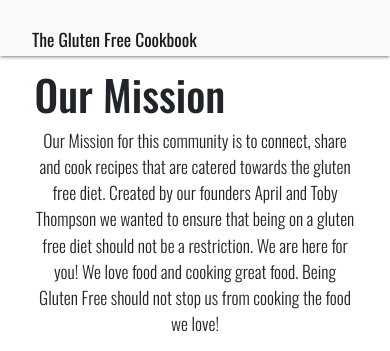
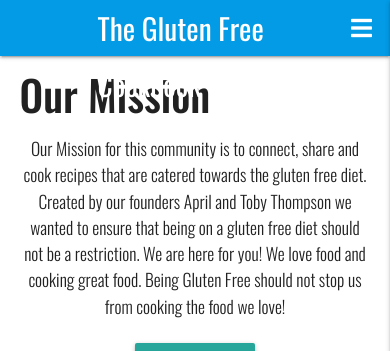
Before and after one commit to aprilha3097/The-Gluten-Free-Blog, a Flask app: page /about in a window 390 px wide. Shown: the top 351 px of the page. Run offline with Flask 2, Linux system fonts and the light colour scheme; the visitor is signed in with stand-in values (Sample User, id 1); some libraries are stand-ins or nearby versions.

Commit message:
Refactored navbar - removed boostrap elements - add mobile collapsible bar when in mobile view

```diff
--- a/static/script.js
+++ b/static/script.js
@@ -6,4 +6,5 @@ $(function () {
         var $self = $(this);
         $self.before($self.prev('table').clone().find("input:text").val("").end());
    });
+    $('.sidenav').sidenav({edge: "right"});
 });
--- a/templates/base.html
+++ b/templates/base.html
@@ -4,9 +4,6 @@
 <head>
     <meta charset="UTF-8">
     <meta name="viewport" content="width=device-width, initial-scale=1.0">
-	<!-- Bootstrap -->
-	<link rel="stylesheet" href="https://cdn.jsdelivr.net/npm/bootstrap@4.5.3/dist/css/bootstrap.min.css"
-    integrity="sha384-TX8t27EcRE3e/ihU7zmQxVncDAy5uIKz4rEkgIXeMed4M0jlfIDPvg6uqKI2xXr2" crossorigin="anonymous" type="text/css">
     <!-- Font Awesome -->
     <link rel="stylesheet" href="https://use.fontawesome.com/releases/v5.15.1/css/all.css"
         integrity="sha384-vp86vTRFVJgpjF9jiIGPEEqYqlDwgyBgEF109VFjmqGmIY/Y4HV4d3Gp2irVfcrp" crossorigin="anonymous">
@@ -21,28 +18,42 @@
 </head>
 
 <body>
+    <header>
 	    <!-- Top Navbar -->
-		<nav class="navbar navbar-expand-lg sticky-top navbar-light bg-light">
-			<div class="container">
-				<a class="navbar-brand" href="{{ url_for('index') }}">The Gluten Free Cookbook</a>
-			</div>
-			<div class="collapse navbar-collapse" id="navbarNavAltMarkup">
-				<div class="navbar-nav">
-					<a class="nav-link" href="{{ url_for('index') }}">Home</a>
-                    <a class="nav-link" href="{{ url_for('about') }}">About</a>
-                    <a class="nav-link" href="{{ url_for('recipes') }}">View Recipes</a>
+		<nav class="nav-extended text-shadow light-blue darken-1">
+			<div class="nav-wrapper">
+                <a class="brand-logo" href="{{ url_for('index') }}">The Gluten Free Cookbook</a>
+                <a href="#" data-target="mobile-demo" class="sidenav-trigger right"><i class="fas fa-bars"></i></a>
+				<ul class="right hide-on-med-and-down">
+					<li><a href="{{ url_for('index') }}">Home</a></li>
+                    <li><a href="{{ url_for('about') }}">About</a></li>
+                    <li><a href="{{ url_for('recipes') }}">View Recipes</a></li>
                     {% if session.user %}
-                        <a class="nav-link" href="{{ url_for('add_recipe') }}">Add Recipe</a>
-                        <a class="nav-link" href="{{ url_for('cookbook') }}">My Cookbook</a>
-                        <a class="nav-link" href="{{ url_for('logout')}}">Log Out</a>
+                        <li><a href="{{ url_for('add_recipe') }}">Add Recipe</a></li>
+                        <li><a href="{{ url_for('cookbook') }}">My Cookbook</a></li>
+                        <li><a href="{{ url_for('logout')}}">Log Out</a></li>
                     {% else %}
-                        <a class="nav-link" href="{{ url_for('login') }}">Log In</a>
-                        <a class="nav-link" href="{{ url_for('register') }}">Sign Up</a>
+                        <li><a href="{{ url_for('login') }}">Log In</a></li>
+                        <li><a href="{{ url_for('register') }}">Sign Up</a></li>
                     {% endif %}
-                </div>
+                </ul>
             </div>
         </nav>
-
+        <ul class="sidenav" id="mobile-demo">
+            <li><a class="brand-logo" href="{{ url_for('index') }}">The Gluten Free Cookbook</a></li>
+					<li><a href="{{ url_for('index') }}">Home</a></li>
+                    <li><a href="{{ url_for('about') }}">About</a></li>
+                    <li><a href="{{ url_for('recipes') }}">View Recipes</a></li>
+                    {% if session.user %}
+                        <li><a href="{{ url_for('add_recipe') }}">Add Recipe</a></li>
+                        <li><a href="{{ url_for('cookbook') }}">My Cookbook</a></li>
+                        <li><a href="{{ url_for('logout')}}">Log Out</a></li>
+                    {% else %}
+                        <li><a href="{{ url_for('login') }}">Log In</a></li>
+                        <li><a href="{{ url_for('register') }}">Sign Up</a></li>
+                    {% endif %}
+                </ul>
+            </header>
     <section>
         <!-- Flash Messages will appear here -->
         {% with messages = get_flashed_messages() %}
@@ -68,16 +79,10 @@
         </div>
     </footer>
 
-
-    <!-- J Query -->
-    <script src="https://code.jquery.com/jquery-3.5.1.slim.min.js"
-    integrity="sha384-DfXdz2htPH0lsSSs5nCTpuj/zy4C+OGpamoFVy38MVBnE+IbbVYUew+OrCXaRkfj" crossorigin="anonymous"></script>
-    <!-- Popper -->
-    <script src="https://cdn.jsdelivr.net/npm/popper.js@1.16.1/dist/umd/popper.min.js"
-    integrity="sha384-9/reFTGAW83EW2RDu2S0VKaIzap3H66lZH81PoYlFhbGU+6BZp6G7niu735Sk7lN" crossorigin="anonymous"></script>
-    <!-- Boostrap -->
-    <script src="https://cdn.jsdelivr.net/npm/bootstrap@4.5.3/dist/js/bootstrap.min.js"
-    integrity="sha384-w1Q4orYjBQndcko6MimVbzY0tgp4pWB4lZ7lr30WKz0vr/aWKhXdBNmNb5D92v7s" crossorigin="anonymous"></script>
+    <!--Jquery CDN-->
+    <script src="https://cdnjs.cloudflare.com/ajax/libs/jquery/3.5.1/jquery.min.js" integrity="sha512-bLT0Qm9VnAYZDflyKcBaQ2gg0hSYNQrJ8RilYldYQ1FxQYoCLtUjuuRuZo+fjqhx/qtq/1itJ0C2ejDxltZVFg==" crossorigin="anonymous"></script>
+    <!--Materialize JS CDN-->
+    <script src="https://cdnjs.cloudflare.com/ajax/libs/materialize/1.0.0/js/materialize.min.js"></script>
     <script src="/static/script.js"></script>
     {% block scripts %}
     {% endblock %}
```
Lines whose indentation alone changed are shown as unchanged.
